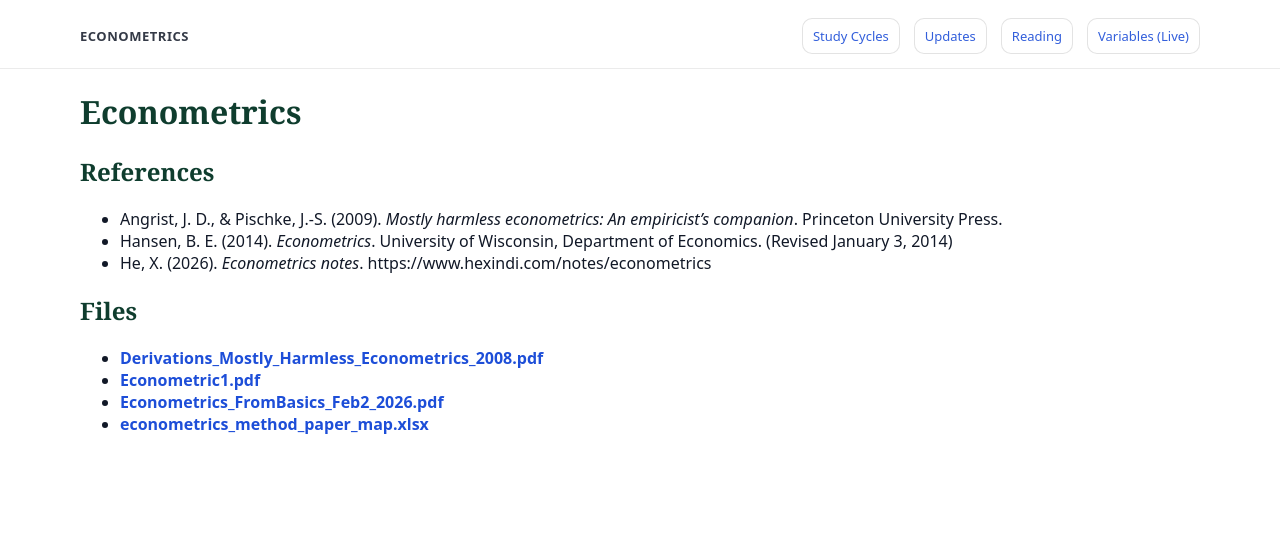
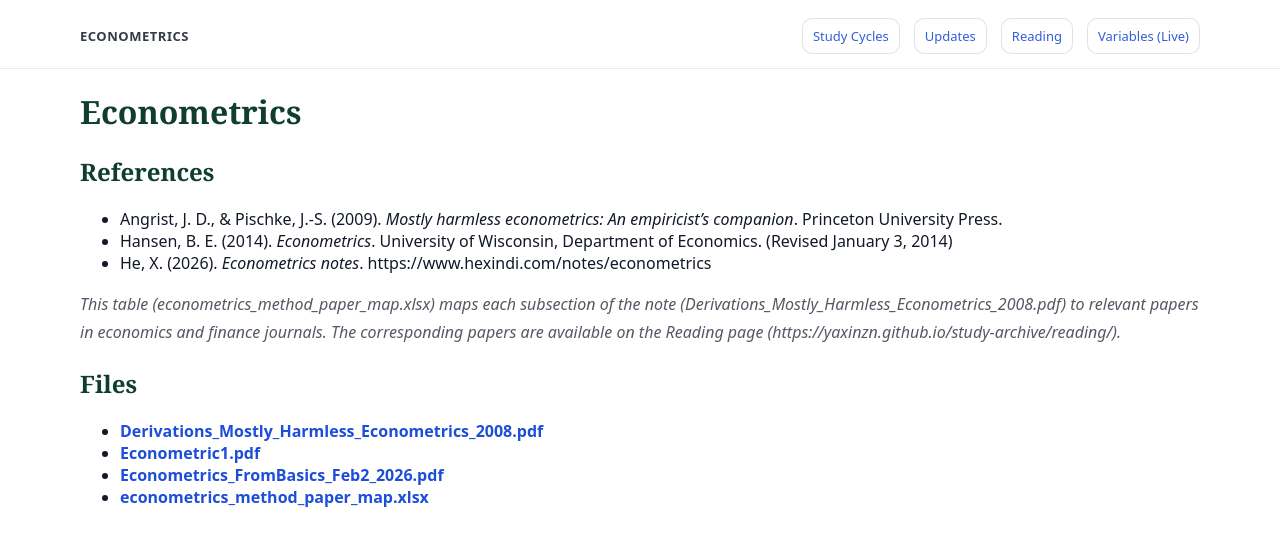
Before and after one commit to yaxinzn/study-archive, a Jekyll site: the page built from materials/econometrics/index.md, in a window 1280 px wide. Shown: the top 546 px of the page. Built offline with Jekyll 4.4.1, drawn with Linux system fonts in a browser that asks for light colours.

Commit message:
Add note about econometrics method paper mapping
Added a note about the econometrics method paper map and its relevance to the reading page.

```diff
--- a/materials/econometrics/index.md
+++ b/materials/econometrics/index.md
@@ -15,6 +15,7 @@ hide_name: true
 - Hansen, B. E. (2014). *Econometrics*. University of Wisconsin, Department of Economics. (Revised January 3, 2014)
 - He, X. (2026). *Econometrics notes*. https://www.hexindi.com/notes/econometrics
 
+*This table (econometrics_method_paper_map.xlsx) maps each subsection of the note (Derivations_Mostly_Harmless_Econometrics_2008.pdf) to relevant papers in economics and finance journals. The corresponding papers are available on the Reading page (https://yaxinzn.github.io/study-archive/reading/).*
 ## Files
 <!-- AUTO-LIST-START -->
 - **[Derivations_Mostly_Harmless_Econometrics_2008.pdf](Derivations_Mostly_Harmless_Econometrics_2008.pdf)**
```
